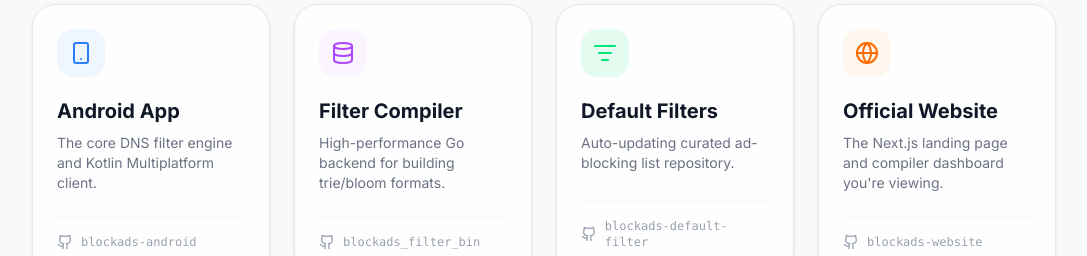
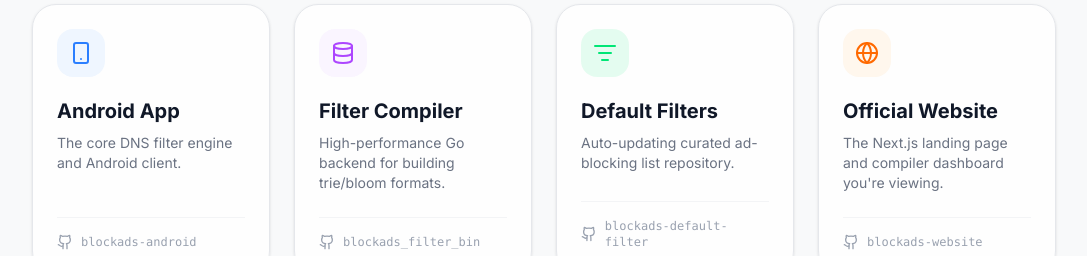
Before and after one commit to pass-with-high-score/blockads-website, a Next.js app: page / in a window 1280 px wide. Shown: the part 3940-4196 px from the top of the page, without its empty margins (96-1183 px from the left). Built offline with nearby package versions, Linux system fonts and the light colour scheme.

Commit message:
fix: android description

```diff
--- a/app/page.tsx
+++ b/app/page.tsx
@@ -292,7 +292,7 @@ export default function Home() {
             {[
               {
                 title: "Android App",
-                desc: "The core DNS filter engine and Kotlin Multiplatform client.",
+                desc: "The core DNS filter engine and Android client.",
                 repo: "blockads-android",
                 link: "https://github.com/pass-with-high-score/blockads-android",
                 icon: Smartphone,
```
